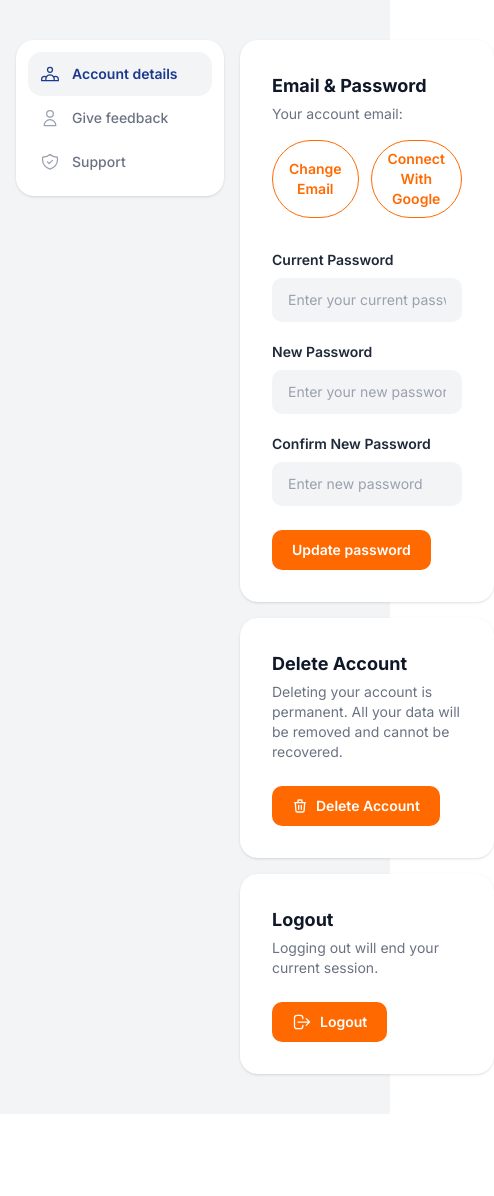
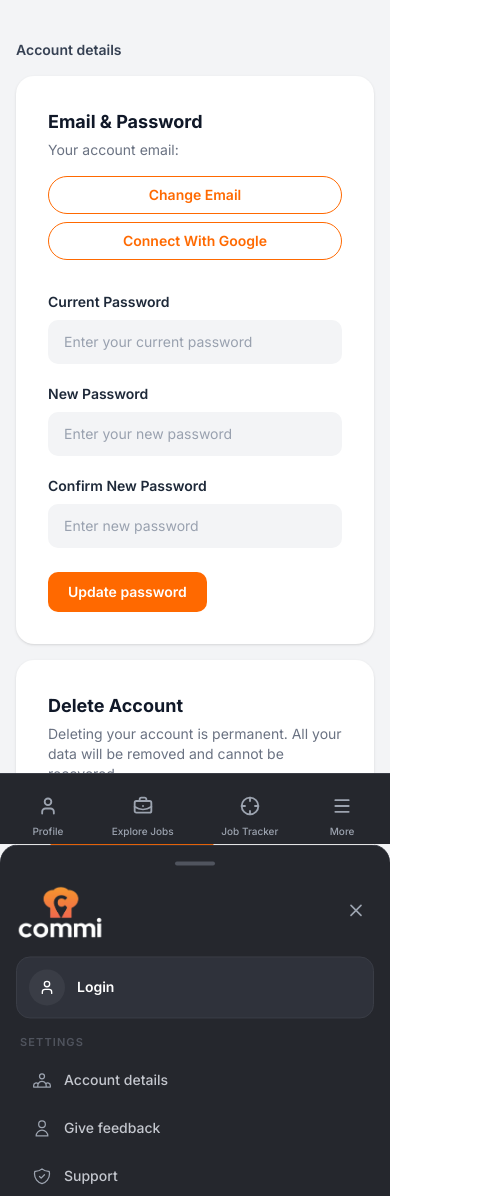
Before and after one commit to KawsarAlHasan/commi, a Next.js app: page /settings in a window 390 px wide. Shown: the whole page, 494 px wide, since content can reach past the window. Before the commit the page ends 1114 px from the top, so only its background shows below. Built offline with nearby package versions, Linux system fonts and the light colour scheme.

Commit message:
Enhance AdminLayout with SidebarToggleButton and improve AccountDetails layout for better responsiveness

```diff
--- a/app/(public)/layout.tsx
+++ b/app/(public)/layout.tsx
@@ -1,12 +1,19 @@
-import { AppSidebar } from "@/components/user/app-sidebar";
+import { AppSidebar, SidebarToggleButton } from "@/components/user/app-sidebar";
 import { SidebarInset, SidebarProvider } from "@/components/ui/sidebar";
 
 const AdminLayout = ({ children }: { children: React.ReactNode }) => {
   return (
-    <SidebarProvider>
+    <SidebarProvider defaultOpen={true}>
       <AppSidebar />
+
       <SidebarInset>
-        <main className="flex-1 w-full bg-[#EBEBEB]">{children}</main>
+        {/* <header className="hidden md:flex items-center h-12 w-12 px-4 fixed top-0 z-10 bg-[#EBEBEB]">
+          <SidebarToggleButton />
+        </header> */}
+
+        <main className="flex-1 w-full bg-[#EBEBEB] pb-20 md:pb-0">
+          {children}
+        </main>
       </SidebarInset>
     </SidebarProvider>
   );
--- a/app/(public)/settings/_settingComponents/AccountDetails.tsx
+++ b/app/(public)/settings/_settingComponents/AccountDetails.tsx
@@ -25,11 +25,11 @@ function AccountDetails() {
           Your account email:{" "}
           <span className="text-blue-700 font-semibold">{accountEmail}</span>
         </p>
-        <div className="flex gap-3 mt-4 mb-8">
-          <button className="border border-orange-500 text-orange-500 hover:bg-orange-50 text-sm font-semibold px-4 py-2 rounded-full transition-colors">
+        <div className="lg:flex gap-3 mt-4 mb-8">
+          <button className="border border-orange-500 text-orange-500 hover:bg-orange-50 text-sm font-semibold px-4 py-2 rounded-full transition-colors w-full lg:w-auto mb-2 lg:mb-0">
             Change Email
           </button>
-          <button className="border border-orange-500 text-orange-500 hover:bg-orange-50 text-sm font-semibold px-4 py-2 rounded-full transition-colors">
+          <button className="border border-orange-500 text-orange-500 hover:bg-orange-50 text-sm font-semibold px-4 py-2 rounded-full transition-colors w-full lg:w-auto">
             Connect With Google
           </button>
         </div>
--- a/app/(public)/settings/page.tsx
+++ b/app/(public)/settings/page.tsx
@@ -1,5 +1,7 @@
 "use client";
-import { JSX, useState } from "react";
+
+import { JSX, useEffect, useState } from "react";
+import { useRouter, useSearchParams } from "next/navigation";
 import Support from "./_settingComponents/Support";
 import GiveFeedBack from "./_settingComponents/GiveFeedBack";
 import AccountDetails from "./_settingComponents/AccountDetails";
@@ -7,7 +9,30 @@ import AccountDetails from "./_settingComponents/AccountDetails";
 type Tab = "feedback" | "support" | "account";
 
 export default function SettingsPage() {
-  const [activeTab, setActiveTab] = useState<Tab>("account");
+  const router = useRouter();
+  const searchParams = useSearchParams();
+
+  const tabFromUrl = searchParams.get("tab") as Tab | null;
+  const [activeTab, setActiveTab] = useState<Tab>(
+    tabFromUrl && ["feedback", "support", "account"].includes(tabFromUrl)
+      ? tabFromUrl
+      : "account"
+  );
+
+  useEffect(() => {
+    if (
+      tabFromUrl &&
+      ["feedback", "support", "account"].includes(tabFromUrl) &&
+      tabFromUrl !== activeTab
+    ) {
+      setActiveTab(tabFromUrl);
+    }
+  }, [tabFromUrl]);
+
+  const handleTabChange = (tab: Tab) => {
+    setActiveTab(tab);
+    router.replace(`/settings?tab=${tab}`, { scroll: false });
+  };
 
   const navItems: { id: Tab; label: string; icon: JSX.Element }[] = [
     {
@@ -72,12 +97,11 @@ export default function SettingsPage() {
   return (
     <div className="min-h-screen bg-gray-100 flex items-start justify-center py-10 px-4">
       <div className="flex gap-4 w-full">
-        {/* Sidebar */}
-        <div className="bg-white rounded-2xl shadow-sm p-3 w-52 flex-shrink-0 h-fit">
+        <div className="hidden md:block bg-white rounded-2xl shadow-sm p-3 w-52 flex-shrink-0 h-fit">
           {navItems.map((item) => (
             <button
               key={item.id}
-              onClick={() => setActiveTab(item.id)}
+              onClick={() => handleTabChange(item.id)}
               className={`cursor-pointer w-full flex items-center gap-3 px-3 py-3 rounded-xl text-sm font-medium transition-colors text-left ${
                 activeTab === item.id
                   ? "bg-gray-100 text-blue-900 font-semibold"
@@ -96,15 +120,16 @@ export default function SettingsPage() {
           ))}
         </div>
 
-        {/* Main Content */}
-        <div className="flex-1">
-          {/* Account Details */}
+        <div className="flex-1 min-w-0">
+          <div className="mb-4 flex items-center gap-2 md:hidden">
+            <span className="text-sm font-semibold text-gray-700">
+              {navItems.find((n) => n.id === activeTab)?.label}
+            </span>
+          </div>
+
+          {/* Main Content */}
           {activeTab === "account" && <AccountDetails />}
-
-          {/* Give Feedback */}
           {activeTab === "feedback" && <GiveFeedBack />}
-
-          {/* Support */}
           {activeTab === "support" && <Support />}
         </div>
       </div>
--- a/components/user/app-sidebar.tsx
+++ b/components/user/app-sidebar.tsx
@@ -3,7 +3,14 @@
 import Link from "next/link";
 import Image from "next/image";
 import mainLogo2 from "@/public/images/main-logo-2.png";
-import { BriefcaseBusiness, ChevronDown, Crosshair, User } from "lucide-react";
+import {
+  BriefcaseBusiness,
+  ChevronDown,
+  Crosshair,
+  Menu,
+  User,
+  X,
+} from "lucide-react";
 import { usePathname, useRouter } from "next/navigation";
 import Cookies from "js-cookie";
 import {
@@ -14,30 +21,238 @@ import {
   SidebarMenu,
   SidebarMenuItem,
   SidebarRail,
+  useSidebar,
 } from "@/components/ui/sidebar";
-import { useEffect, useState } from "react";
+import { useEffect, useState, JSX } from "react";
+
+type SettingsTab = "feedback" | "support" | "account";
 
 const navItems = [
+  { title: "Profile", url: "/", icon: User },
+  { title: "Explore Jobs", url: "/explore-jobs", icon: BriefcaseBusiness },
+  { title: "Job Tracker", url: "#", icon: Crosshair },
+] as const;
+
+const settingsNavItems: { id: SettingsTab; label: string; icon: JSX.Element }[] = [
   {
-    title: "Profile",
-    url: "/",
-    icon: User,
+    id: "account",
+    label: "Account details",
+    icon: (
+      <svg className="w-5 h-5" fill="none" stroke="currentColor" viewBox="0 0 24 24">
+        <path strokeLinecap="round" strokeLinejoin="round" strokeWidth={1.5}
+          d="M17 20h5v-2a3 3 0 00-5.356-1.857M17 20H7m10 0v-2c0-.656-.126-1.283-.356-1.857M7 20H2v-2a3 3 0 015.356-1.857M7 20v-2c0-.656.126-1.283.356-1.857m0 0a5.002 5.002 0 019.288 0M15 7a3 3 0 11-6 0 3 3 0 016 0z"
+        />
+      </svg>
+    ),
   },
   {
-    title: "Explore Jobs",
-    url: "/explore-jobs",
-    icon: BriefcaseBusiness,
+    id: "feedback",
+    label: "Give feedback",
+    icon: (
+      <svg className="w-5 h-5" fill="none" stroke="currentColor" viewBox="0 0 24 24">
+        <path strokeLinecap="round" strokeLinejoin="round" strokeWidth={1.5}
+          d="M16 7a4 4 0 11-8 0 4 4 0 018 0zM12 14a7 7 0 00-7 7h14a7 7 0 00-7-7z"
+        />
+      </svg>
+    ),
   },
   {
-    title: "Job Tracker",
-    url: "#",
-    icon: Crosshair,
+    id: "support",
+    label: "Support",
+    icon: (
+      <svg className="w-5 h-5" fill="none" stroke="currentColor" viewBox="0 0 24 24">
+        <path strokeLinecap="round" strokeLinejoin="round" strokeWidth={1.5}
+          d="M9 12l2 2 4-4m5.618-4.016A11.955 11.955 0 0112 2.944a11.955 11.955 0 01-8.618 3.04A12.02 12.02 0 003 9c0 5.591 3.824 10.29 9 11.622 5.176-1.332 9-6.03 9-11.622 0-1.042-.133-2.052-.382-3.016z"
+        />
+      </svg>
+    ),
   },
-] as const;
+];
 
+// ─── Desktop Sidebar Toggle Button ───────────────────────────────────────────
+// AdminLayout এর header এ import করে ব্যবহার করতে হবে
+export function SidebarToggleButton() {
+  const { toggleSidebar } = useSidebar();
+
+  return (
+    <button
+      type="button"
+      onClick={toggleSidebar}
+      aria-label="Toggle sidebar"
+      className="
+        hidden md:flex
+        items-center justify-center
+        h-8 w-8 rounded-lg
+        text-[#6b7280]
+        hover:bg-[#d9d9d9] hover:text-[#111827]
+        transition-colors duration-150
+      "
+    >
+      <Menu className="h-5 w-5" strokeWidth={2.2} />
+    </button>
+  );
+}
+
+// ─── Mobile Nav Bar ───────────────────────────────────────────────────────────
+function MobileNavBar() {
+  const pathname = usePathname();
+  const router = useRouter();
+  const [email, setEmail] = useState<string | undefined>(undefined);
+  const [drawerOpen, setDrawerOpen] = useState(false);
+
+  useEffect(() => {
+    setEmail(Cookies.get("email"));
+  }, []);
+
+  const displayName = "Will Jacks";
+  const userInitials = displayName
+    .split(" ")
+    .map((n) => n[0])
+    .join("")
+    .toUpperCase();
+
+  return (
+    <>
+      {/* Bottom Navigation Bar */}
+      <nav className="fixed bottom-0 left-0 right-0 z-50 flex items-center justify-around border-t border-[#3a3d46] bg-[#25272d] px-2 pb-safe pt-2 md:hidden">
+        {navItems.map((item) => {
+          const isActive = pathname === item.url;
+          const Icon = item.icon;
+          return (
+            <Link
+              key={item.title}
+              href={item.url}
+              className={`flex flex-col items-center gap-1 rounded-lg px-3 py-2 transition-colors ${
+                isActive ? "text-white" : "text-[#9ca3af]"
+              }`}
+            >
+              <span
+                className={`flex h-8 w-8 items-center justify-center rounded-lg transition-colors ${
+                  isActive ? "bg-[#3a3d46]" : ""
+                }`}
+              >
+                <Icon className="h-5 w-5" strokeWidth={2.2} />
+              </span>
+              <span className="text-[10px] font-medium leading-none">{item.title}</span>
+            </Link>
+          );
+        })}
+
+        {/* Avatar / Drawer Toggle */}
+        <button
+          type="button"
+          onClick={() => setDrawerOpen(true)}
+          className="flex flex-col items-center gap-1 rounded-lg px-3 py-2 text-[#9ca3af] transition-colors"
+          aria-label="Open menu"
+        >
+          <span className="flex h-8 w-8 items-center justify-center rounded-lg">
+            {email ? (
+              <span className="flex h-7 w-7 items-center justify-center rounded-full bg-gradient-to-br from-[#f59f84] to-[#8a5fe2] text-[10px] font-semibold text-white">
+                {userInitials}
+              </span>
+            ) : (
+              <Menu className="h-5 w-5" strokeWidth={2.2} />
+            )}
+          </span>
+          <span className="text-[10px] font-medium leading-none">More</span>
+        </button>
+      </nav>
+
+      {/* Backdrop */}
+      {drawerOpen && (
+        <div
+          className="fixed inset-0 z-40 bg-black/60 backdrop-blur-sm md:hidden"
+          onClick={() => setDrawerOpen(false)}
+        />
+      )}
+
+      {/* Bottom Sheet Drawer */}
+      <div
+        className={`fixed bottom-0 left-0 right-0 z-50 rounded-t-2xl border-t border-[#3a3d46] bg-[#25272d] px-4 pb-10 pt-4 transition-transform duration-300 md:hidden ${
+          drawerOpen ? "translate-y-0" : "translate-y-full"
+        }`}
+      >
+        {/* Drag handle */}
+        <div className="mx-auto mb-4 h-1 w-10 rounded-full bg-[#50545e]" />
+
+        <div className="mb-4 flex items-center justify-between">
+          <Image src={mainLogo2} alt="Commi" width={90} height={30} className="h-auto" priority />
+          <button
+            type="button"
+            onClick={() => setDrawerOpen(false)}
+            className="rounded-lg p-2 text-[#9ca3af] hover:bg-[#2f323b]"
+          >
+            <X className="h-5 w-5" />
+          </button>
+        </div>
+
+        {/* User profile */}
+        <div className="mb-4 rounded-xl border border-[#3a3d46] bg-[#2f323b] p-3">
+          {email ? (
+            <button
+              type="button"
+              onClick={() => { router.push("/settings?tab=account"); setDrawerOpen(false); }}
+              className="flex w-full items-center gap-3"
+            >
+              <span className="flex h-9 w-9 items-center justify-center rounded-full bg-gradient-to-br from-[#f59f84] to-[#8a5fe2] text-xs font-semibold text-white">
+                {userInitials}
+              </span>
+              <div className="flex flex-1 flex-col text-left">
+                <span className="text-sm font-semibold text-white">{displayName}</span>
+                <span className="text-xs text-[#c4c7ce]">{email}</span>
+              </div>
+              <ChevronDown className="h-4 w-4 text-[#d8d9de]" strokeWidth={2.2} />
+            </button>
+          ) : (
+            <button
+              type="button"
+              onClick={() => { router.push("/auth"); setDrawerOpen(false); }}
+              className="flex w-full items-center gap-3"
+            >
+              <span className="flex h-9 w-9 items-center justify-center rounded-full bg-[#3a3d46] text-xs font-semibold text-white">
+                <User className="h-4 w-4" />
+              </span>
+              <span className="text-sm font-semibold text-white">Login</span>
+            </button>
+          )}
+        </div>
+
+        {/* Settings navItems */}
+        <p className="mb-2 px-1 text-[11px] font-semibold uppercase tracking-widest text-[#50545e]">
+          Settings
+        </p>
+        <div className="space-y-1">
+          {settingsNavItems.map((item) => {
+            const isActive =
+              pathname === "/settings" &&
+              (typeof window !== "undefined"
+                ? new URLSearchParams(window.location.search).get("tab") === item.id
+                : false);
+            return (
+              <button
+                key={item.id}
+                type="button"
+                onClick={() => { router.push(`/settings?tab=${item.id}`); setDrawerOpen(false); }}
+                className={`flex w-full items-center gap-3 rounded-xl px-4 py-3 text-sm font-medium transition-colors text-left ${
+                  isActive
+                    ? "bg-[#3a3d46] text-white"
+                    : "text-[#c4c7ce] hover:bg-[#2f323b] hover:text-white"
+                }`}
+              >
+                <span className={isActive ? "text-white" : "text-[#9ca3af]"}>{item.icon}</span>
+                {item.label}
+              </button>
+            );
+          })}
+        </div>
+      </div>
+    </>
+  );
+}
+
+// ─── Desktop Sidebar ──────────────────────────────────────────────────────────
 export function AppSidebar({ ...props }: React.ComponentProps<typeof Sidebar>) {
   const [email, setEmail] = useState<string | undefined>(undefined);
-
   const pathname = usePathname();
   const router = useRouter();
 
@@ -53,9 +268,11 @@ export function AppSidebar({ ...props }: React.ComponentProps<typeof Sidebar>) {
     .toUpperCase();
 
   return (
+    <>
       <Sidebar
         {...props}
-      className="border-r-0 bg-transparent p-3"
+        collapsible="offcanvas"
+        className="hidden border-r-0 bg-transparent p-3 md:flex"
         style={{ backgroundColor: "transparent" }}
       >
         <div className="flex h-full flex-col rounded-2xl border border-[#3a3d46] bg-[#25272d] text-[#f3f4f6]">
@@ -77,12 +294,8 @@ export function AppSidebar({ ...props }: React.ComponentProps<typeof Sidebar>) {
               {navItems.map((item) => {
                 const isActive = pathname === item.url;
                 const Icon = item.icon;
-
                 return (
-                <SidebarMenuItem
-                  key={item.title}
-                  className="relative overflow-visible"
-                >
+                  <SidebarMenuItem key={item.title} className="relative overflow-visible">
                     <Link
                       href={item.url}
                       className={`flex items-center gap-3 rounded-md px-4 py-3 text-base leading-none transition-colors ${
@@ -109,21 +322,14 @@ export function AppSidebar({ ...props }: React.ComponentProps<typeof Sidebar>) {
                 className="w-full rounded-lg border border-[#50545e] px-3 py-2 text-left transition-colors hover:bg-[#2f323b] cursor-pointer"
               >
                 <div className="flex items-center gap-3">
-                <p className="flex h-8 w-8 items-center justify-center rounded-full bg-gradient-to-br from-[#f59f84] to-[#8a5fe2] text-xs font-semibold text-white">
+                  <p className="flex h-8 w-8 items-center justify-center rounded-full bg-gradient-to-br from-[#f59f84] to-[#8a5fe2] text-xs font-semibold text-white shrink-0">
                     {userInitials}
                   </p>
-                <div className="flex flex-1 flex-col">
-                  <span className="text-sm font-semibold leading-tight">
-                    {displayName}
-                  </span>
-                  <span className="text-xs leading-tight text-[#c4c7ce]">
-                    Settings
-                  </span>
+                  <div className="flex flex-1 flex-col min-w-0">
+                    <span className="text-sm font-semibold leading-tight truncate">{displayName}</span>
+                    <span className="text-xs leading-tight text-[#c4c7ce]">Settings</span>
                   </div>
-                <ChevronDown
-                  className="h-4 w-4 text-[#d8d9de]"
-                  strokeWidth={2.2}
-                />
+                  <ChevronDown className="h-4 w-4 text-[#d8d9de] shrink-0" strokeWidth={2.2} />
                 </div>
               </button>
             ) : (
@@ -137,8 +343,11 @@ export function AppSidebar({ ...props }: React.ComponentProps<typeof Sidebar>) {
             )}
           </SidebarFooter>
         </div>
-
         <SidebarRail />
       </Sidebar>
+
+      {/* Mobile Bottom Navigation */}
+      <MobileNavBar />
+    </>
   );
 }
```
Lines whose indentation alone changed are shown as unchanged.
